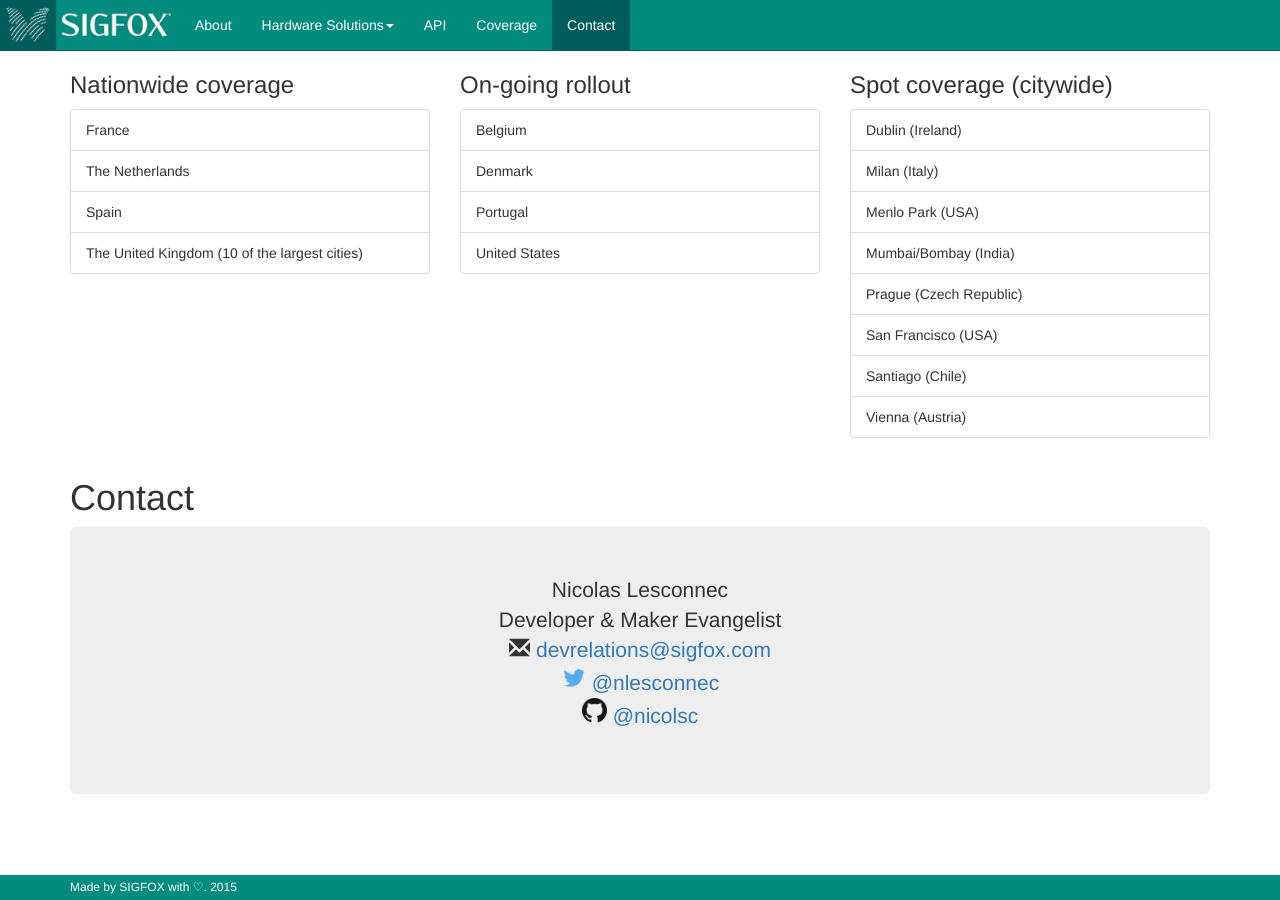
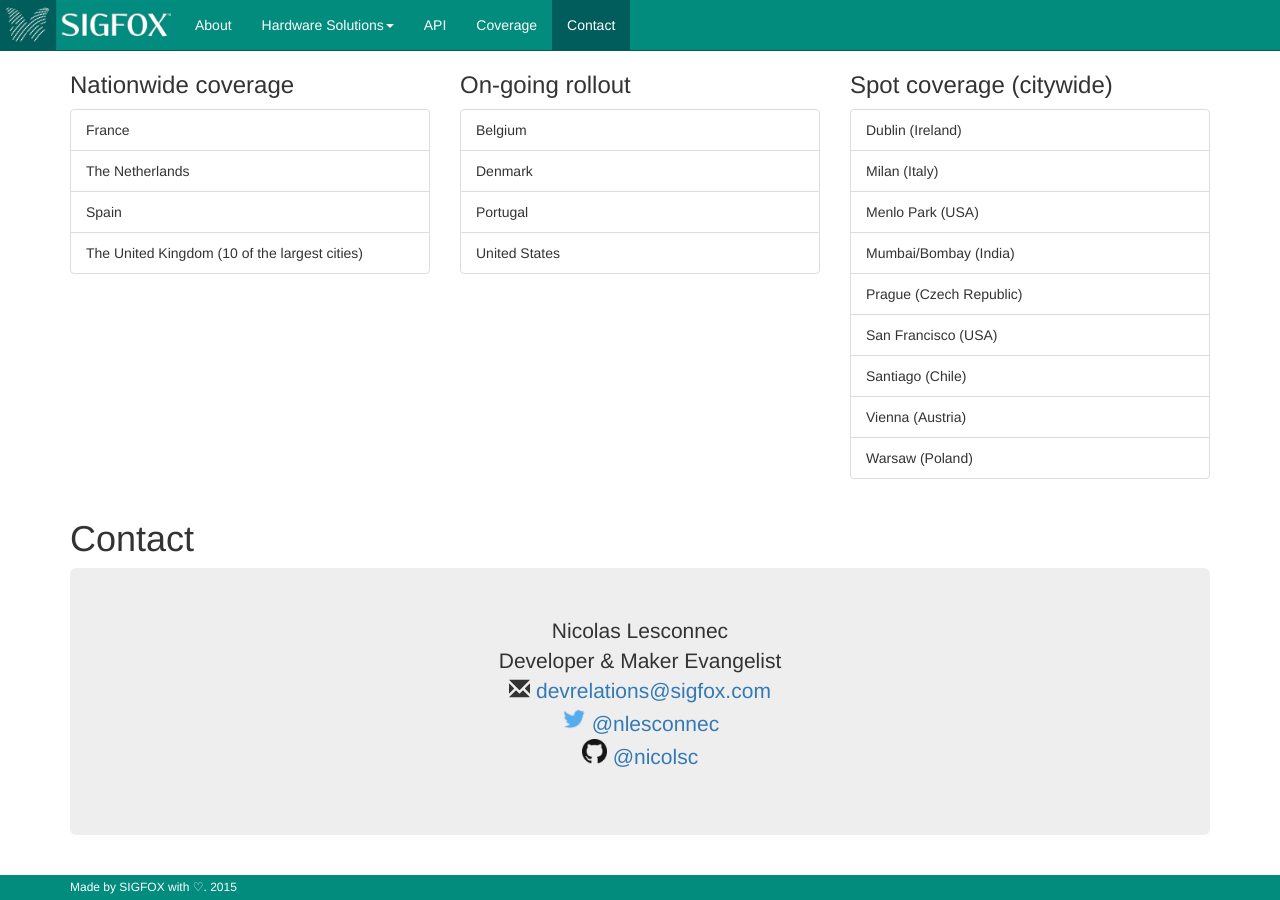
Before and after one commit to sigfox/makers.sigfox.com, a Jekyll site: the page built from index.html, in a window 1280 px wide and 900 px high, scrolled down 5653 px. Built offline with Jekyll 4.4.1, drawn with Linux system fonts in a browser that asks for light colours.

Commit message:
Add Warsaw spot coverage

```diff
--- a/index.html
+++ b/index.html
@@ -521,6 +521,7 @@
           <p class="list-group-item">San Francisco (USA)</p>
           <p class="list-group-item">Santiago (Chile)</p>
           <p class="list-group-item">Vienna (Austria)</p>
+          <p class="list-group-item">Warsaw (Poland)</p>
         </div>
       </div>
     </div>
```
